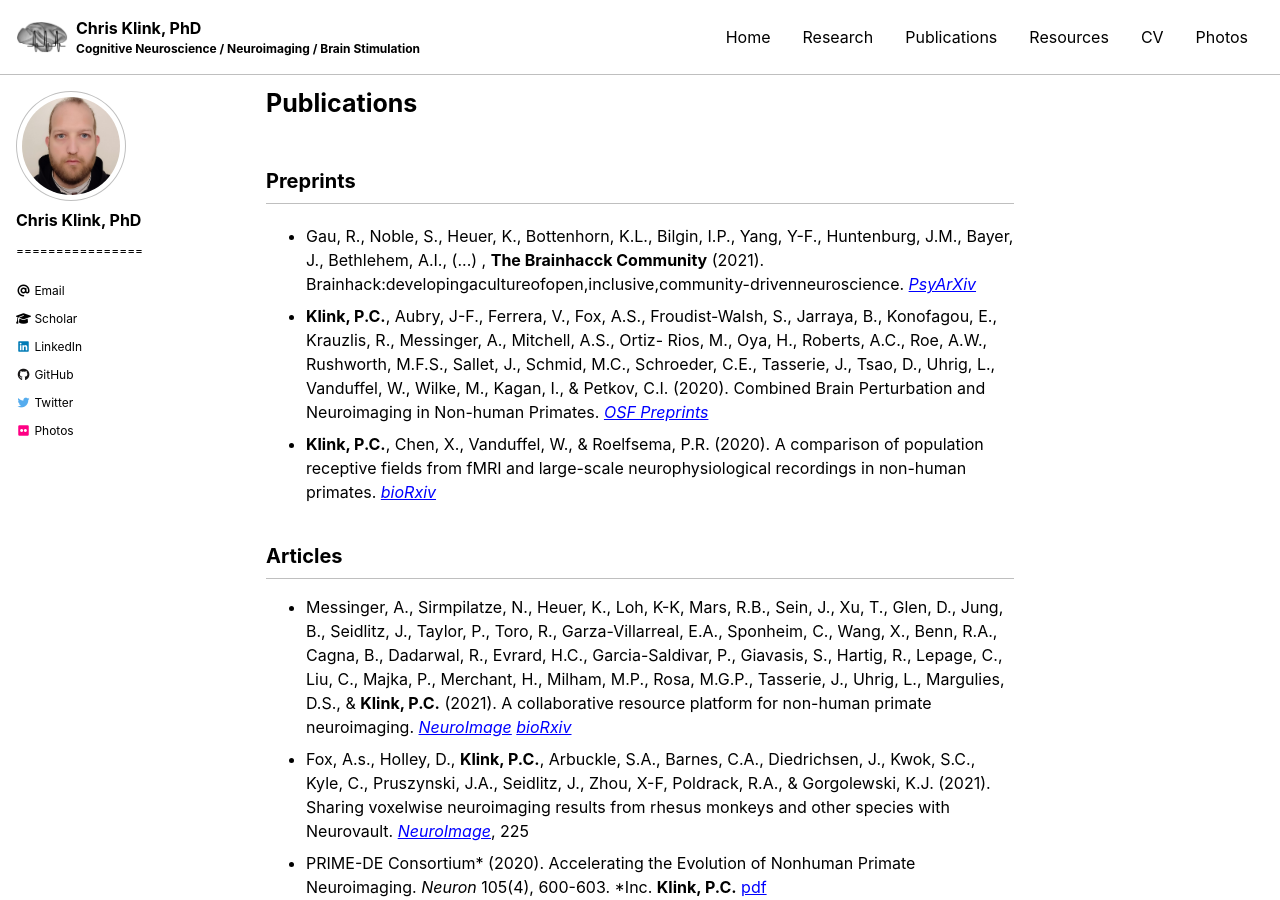
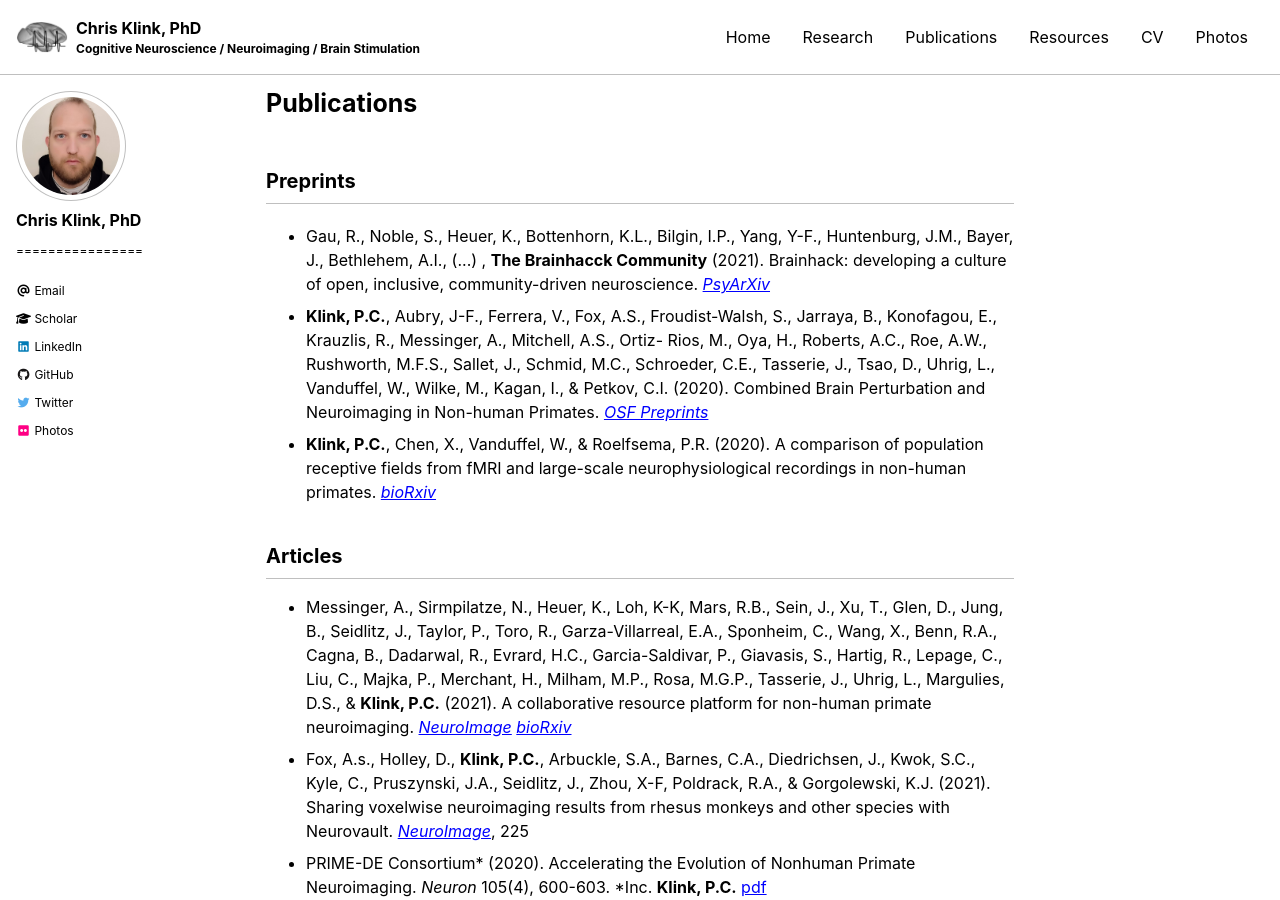
Before and after one commit to pcklink/pcklink.github.io, a Jekyll site: the page built from publications.md, in a window 1280 px wide and 900 px high. Built offline with Jekyll 4.4.1, drawn with Linux system fonts in a browser that asks for light colours; cached includes are drawn as plain includes; nearby versions of some CDN libraries.

Commit message:
Update publications.md

```diff
--- a/publications.md
+++ b/publications.md
@@ -7,7 +7,7 @@ author_profile: true
 
 ## Preprints
 <p><ul>
-    <li>Gau, R., Noble, S., Heuer, K., Bottenhorn, K.L., Bilgin, I.P., Yang, Y-F., Huntenburg, J.M., Bayer, J., Bethlehem, A.I., (...) , <b>The Brainhacck Community</b> (2021). Brainhack:developingacultureofopen,inclusive,community-drivenneuroscience. <a href="https://doi.org/10.31234/osf.io/rytjq"><i>PsyArXiv</i></a>
+    <li>Gau, R., Noble, S., Heuer, K., Bottenhorn, K.L., Bilgin, I.P., Yang, Y-F., Huntenburg, J.M., Bayer, J., Bethlehem, A.I., (...) , <b>The Brainhacck Community</b> (2021). Brainhack: developing a culture of open, inclusive, community-driven neuroscience. <a href="https://doi.org/10.31234/osf.io/rytjq"><i>PsyArXiv</i></a>
     </li>
 <li><b>Klink, P.C.</b>, Aubry, J-F., Ferrera, V., Fox, A.S., Froudist-Walsh, S., Jarraya, B., Konofagou, E., Krauzlis, R., Messinger, A., Mitchell, A.S., Ortiz-        Rios, M., Oya, H., Roberts, A.C., Roe, A.W., Rushworth, M.F.S., Sallet, J., Schmid, M.C., Schroeder, C.E., Tasserie, J., Tsao, D., Uhrig, L., Vanduffel, W., Wilke, M., Kagan, I., & Petkov, C.I. (2020). Combined Brain Perturbation and Neuroimaging in Non-human Primates. <a href="https://osf.io/z4x89/"><i>OSF Preprints</i></a>
     </li>
```
